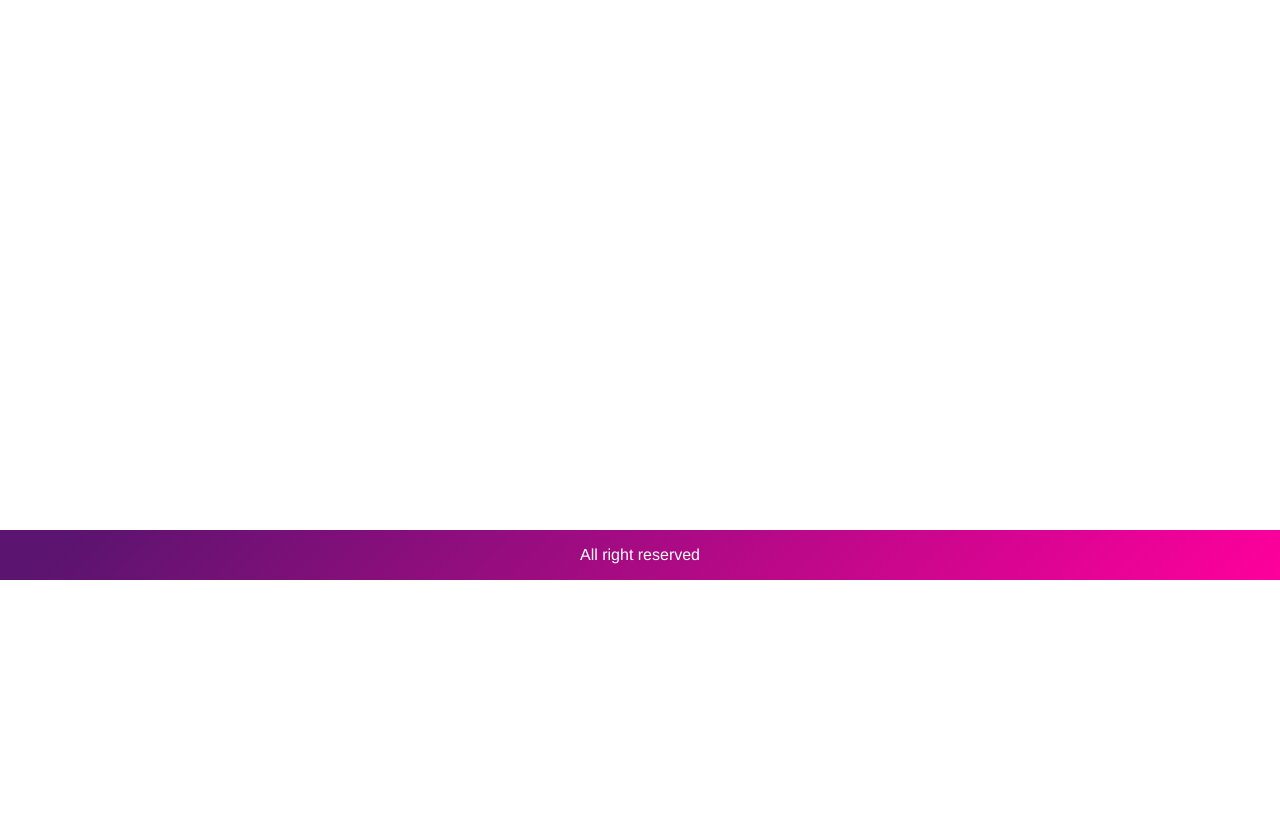
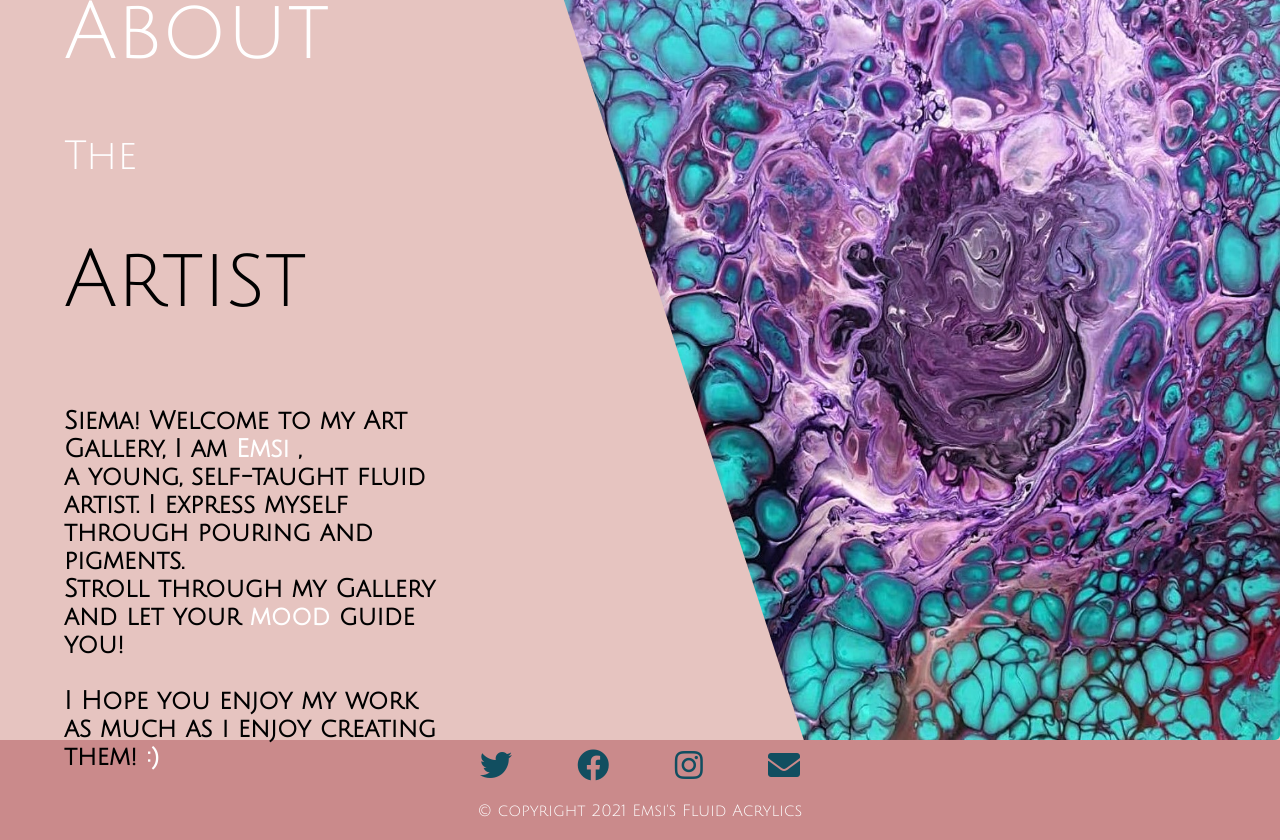
Before and after one commit to aaronwilsondev/ecom-w-admin, a React (Create React App) app in the folder frontend/: page /about in a window 1280 px wide. Shown: the part 220-1060 px from the top of the page. Before the commit the page ends 800 px from the top, so only its background shows below. Built offline with nearby package versions, Linux system fonts and the light colour scheme.

Commit message:
creating homepage hero-section and about section styles

```diff
--- a/frontend/public/index.html
+++ b/frontend/public/index.html
@@ -9,6 +9,8 @@
       name="description"
       content="Web site created using create-react-app"
     />
+    <link rel="preconnect" href="https://fonts.gstatic.com">
+<link href="https://fonts.googleapis.com/css2?family=Homemade+Apple&family=Julius+Sans+One&display=swap" rel="stylesheet">
     <link rel="stylesheet" href="https://use.fontawesome.com/releases/v5.15.1/css/all.css" integrity="sha384-vp86vTRFVJgpjF9jiIGPEEqYqlDwgyBgEF109VFjmqGmIY/Y4HV4d3Gp2irVfcrp" crossorigin="anonymous">
 
     <link rel="apple-touch-icon" href="%PUBLIC_URL%/logo192.png" />
--- a/frontend/src/App.js
+++ b/frontend/src/App.js
@@ -22,6 +22,7 @@ import ProductEditScreen from "./pages/ProductEditScreen/ProductEditScreen";
 import OrderListScreen from "./pages/OrderListScreen/OrderListScreen";
 import UserListScreen from "./pages/UserListScreen/UserListScreen";
 import UserEditScreen from "./pages/UserEditScreen/UserEditScreen";
+import AboutScreen from "./pages/AboutScreen/AboutScreen";
 
 function App() {
 
@@ -35,12 +36,14 @@ function App() {
      dispatch(signout());
   }
 
+  const currentYear= new Date().getFullYear();
+
   return (
     <BrowserRouter>
     <div className="grid-container">
       <header className="row">
         <div>
-          <Link className="brand" to="/" alt="home">ELLA CREATES</Link>
+          <Link className="brand" to="/" alt="home">MC</Link>
         </div>
         <div>
           <Link to="/cart">Cart
@@ -49,6 +52,9 @@ function App() {
               <span className="badge">{cartItems.length}</span>
             )
           }
+          </Link>
+          <Link to="/about">
+             About
           </Link>
           {
             userInfo ? (
@@ -94,8 +100,9 @@ function App() {
           }
         </div>
       </header>
-      <main>
+      <main className="main">
       <Route path="/cart/:id?" component={CartScreen} exact></Route>
+      <Route path="/about" component={AboutScreen}></Route>
       <Route path="/product/:id" component={ProductScreen} exact></Route>
       <Route path="/product/:id/edit" component={ProductEditScreen} exact></Route>
       <Route path="/signin" component={SignInScreen}></Route>
@@ -127,8 +134,22 @@ function App() {
        </AdminRoute>
       <Route path="/" component={HomeScreen} exact></Route>
       </main>
-      <footer className="row center">
-         All right reserved
+      <footer className="row center column">
+         <div className="icons">
+           <Link className="f-icon">
+             <i className="fa-2x social-icon fab fa-twitter"></i>
+           </Link>
+           <Link className="f-icon">
+             <i className=" fa-2x social-icon fab fa-facebook"></i>
+           </Link>
+           <Link className="f-icon">
+             <i className="fa-2x social-icon fab fa-instagram"></i>
+           </Link>
+           <Link className="f-icon">
+             <i className="fa-2x social-icon fas fa-envelope"></i>
+           </Link>
+         </div>
+         <p className="copyright">© copyright {currentYear} Emsi's Fluid Acrylics</p>
       </footer>
     </div>
     </BrowserRouter>
--- /dev/null
+++ b/frontend/src/components/HeroSection/HeroSection.jsx
@@ -0,0 +1,19 @@
+import React from 'react'
+
+export default function HeroSection() {
+    return (
+        <div className="hero-container row">
+            <div className="hero-image-container">
+                <img className="hero-image" src="/images/hero-section.jpg" alt="fluid art" />
+            </div>
+               <h1 className="main-heading">
+                   Emsi's <br/>
+                   <span className="hero-title-dark">Fluid</span> <br/>
+                   Acrylics
+               </h1>
+               <div>
+                   <h3 className="hero-subheading">A Collection of Abstract Works</h3>
+               </div>
+            </div>
+    )
+}
--- a/frontend/src/components/product/product.component.jsx
+++ b/frontend/src/components/product/product.component.jsx
@@ -10,18 +10,14 @@ const {product} = props
 
             <div key={product._id} className="card">
             <Link to={`/product/${product._id}`}>
-               <img className="medium"
+               <img className="medium shadow"
                src={product.image}
                alt={product.name}/>
             </Link>
             <div className="card-body">
-              <Link to={`/product/${product._id}`}>
+              <Link className="product-title" to={`/product/${product._id}`}>
                 <h2>{product.name}</h2>
               </Link>
-              <Rating
-              rating={product.rating}
-              numReviews={product.numReviews}
-              />
               <div className="price">
                 ${product.price}
               </div>
--- a/frontend/src/index.css
+++ b/frontend/src/index.css
@@ -8,7 +8,7 @@ body{
   margin:0;
   height: 100vh;
   font-size: 1.6rem;
-  font-family: Helvetica, Arial, sans-serif;
+  font-family: "Julius Sans One", Arial, sans-serif;
   -webkit-font-smoothing: antialiased;
   -moz-osx-font-smoothing: grayscale;
 }
@@ -26,14 +26,25 @@ body{
   'main'
   'footer';
   grid-template-columns: 1fr;
-  grid-template-rows: 5rem 1fr 5rem;
+  grid-template-rows: 6rem 1fr 10rem;
   height: 100%;
+}
+
+.main {
+  padding: 0;
+}
+
+.shop-page {
+  padding: 20px;
+}
+
+.product-screen{
+  padding: 30px 5px;
 }
 
 header{
   grid-area: header;
-  background: rgb(91,20,111);
-  background: linear-gradient(135deg, rgba(91,20,111,1) 6%, rgba(255,0,156,1) 100%);
+ background-color: #ca8a8b;
 }
 
 main{
@@ -43,9 +54,19 @@ main{
 
 footer{
   grid-area: footer;
-  background: rgb(91,20,111);
-  background: linear-gradient(135deg, rgba(91,20,111,1) 6%, rgba(255,0,156,1) 100%);
+  background-color: #ca8a8b;
   color: #ffffff;
+}
+
+.icons {
+  width: 25%;
+  display: flex;
+  justify-content: space-between;
+  padding: 0.5rem;
+}
+
+.f-icon {
+  color: #114e60;
 }
 
 /* Common */
@@ -95,11 +116,12 @@ button{
 }
 
 button:hover{
-  border: 0.1rem #404040 solid;
+  border: 0.1rem #ffc996 solid;
 }
 
 button.primary{
-  background-color: #f0c040;
+  color: #ffffff;
+  background-color: #114e60;
 }
 
 button.block{
@@ -121,6 +143,10 @@ button.small {
   align-items: flex-end;
 }
 
+.row.column{
+  flex-direction: column;
+}
+
 .row.center{
   justify-content: center;
 }
@@ -135,6 +161,10 @@ button.small {
 
 .col-2{
   flex: 2 1 50rem;
+}
+
+.product-screen-spacing{
+  padding: 1.5rem;
 }
 
 .min-30{
@@ -154,10 +184,11 @@ a.brand{
   color: #ffffff;
   font-size: 3rem;
   font-weight: bold;
+  font-family: "Homemade Apple";
 }
 
 .badge {
-  background-color: #f02020;
+  background-color: #114e60;
   color: #ffffff;
   border-radius: 50%;
   padding: 0.2rem 0.7rem;
@@ -181,6 +212,11 @@ img.medium{
   width: 100%;
 }
 
+img.medium.shadow{
+  -webkit-box-shadow: 2px 5px 16px -6px rgba(0,0,0,0.95);
+box-shadow: 2px 5px 16px -6px rgba(0,0,0,0.95);
+}
+
 img.large{
   width: 100%;
 }
@@ -188,10 +224,14 @@ img.large{
 /* Card */
 
 .card{
-  border: 0.1rem #c0c0c0 solid;
+
   background-color: #f8f8f8;
   border-radius: 0.5rem;
-  margin: 1rem;
+  margin: 1.5rem;
+}
+
+.product-title{
+  color: #114e60;
 }
 
 .card-body{
@@ -251,6 +291,10 @@ img.large{
 }
 
 /* Form */
+
+.cart-panel{
+  border: 0.1rem solid #114e60;
+}
 
 .form {
   max-width: 60rem;
@@ -327,6 +371,121 @@ input {
   padding: 0.5rem;
 }
 
+.table th {
+  color: #ffffff;
+  background-color: #114e60;
+}
+
 .table button {
   margin: 0 0.2rem;
 }
+
+/* Hero Section */
+.hero-container{
+  height:650px;
+  width: 100%;
+  background-color: #e6c4c0;
+}
+
+.hero-image-container{
+  height: 100%;
+  width:70%;
+  clip-path: polygon(0 0, 90% 0, 63% 100%, 0% 100%);
+}
+
+.hero-image{
+  height: 100%;
+  width: 100%;
+}
+
+.main-heading {
+  color: #ffffff;
+  padding: 5%;
+  font-size: 10rem;
+  position: absolute;
+  right: 10%;
+  font-weight: 200;
+}
+
+.hero-subheading{
+  color: #114e60;
+  text-align: right;
+  position: absolute;
+  top: 610px;
+  right: 6%;
+  letter-spacing: 5px;
+  font-weight: bold;
+  font-size: 3rem;
+}
+
+.hero-title-dark{
+  color: black;
+}
+
+/* about section */
+.about-container{
+  width: 100%;
+  height: 900px;
+  background-color: #e6c4c0;
+  position: relative;
+}
+
+.about-content-container{
+  height: 70%;
+  width: 30%;
+  display: flex;
+  flex-direction: column;
+  justify-content: space-between;
+  margin-left: 5%;
+  position: absolute;
+  top: 10%;
+}
+
+.about-image-container{
+  height: 100%;
+  width: 60%;
+  clip-path: polygon(0 0, 100% 0, 100% 100%, 38% 100%);
+  position: absolute;
+  right: 0;
+}
+
+.about-image{
+  height: 100%;
+  width: 100%;
+  border-radius: none;
+}
+
+.about-title-container{
+  text-align: left;
+  /* position: absolute;
+  left: 5%;
+  top: 10%; */
+
+}
+
+.about-title{
+  font-size: 8rem;
+  color: #ffffff;
+  font-weight: 200;
+  padding: 5px 0;
+}
+
+.about-title.black{
+  color: black;
+}
+
+.about-sub{
+  color: #ffffff;
+  font-size: 4rem;
+  font-weight: 200;
+  margin: 20px 0;
+}
+
+.about-text{
+  font-size: 2.5rem;
+  font-weight: bold;
+}
+
+.about-trim {
+  color: #ffffff;
+}
--- /dev/null
+++ b/frontend/src/pages/AboutScreen/AboutScreen.jsx
@@ -0,0 +1,30 @@
+import React from 'react'
+
+export default function AboutScreen() {
+    return (
+        <div className="about-container row">
+            <div className="about-content-container">
+                <div className="about-title-container">
+                  <h1 className="about-title">About</h1>
+                  <h3 className="about-sub">The</h3>
+                  <h1 className="about-title black">Artist</h1>
+                </div>
+                <div className="about-text-container">
+                  <p className="about-text">
+                    Siema! Welcome to my Art Gallery, I am
+                    <span className="about-trim"> Emsi </span>, <br/>
+                    a young, self-taught fluid artist.
+                    I express myself through pouring and pigments. <br/>
+                    Stroll through my Gallery and let your
+                    <span className="about-trim"> mood </span> guide you! <br/>
+                    <br/> I Hope you enjoy my work as much as i enjoy creating them!
+                    <span className="about-trim"> :) </span>
+                  </p>
+                </div>
+            </div>
+            <div className="about-image-container">
+                <img className="about-image" src="/images/hero-section.jpg" alt="fluid art"></img>
+            </div>
+        </div>
+    )
+}
--- a/frontend/src/pages/CartScreen/cartscreen.jsx
+++ b/frontend/src/pages/CartScreen/cartscreen.jsx
@@ -84,7 +84,7 @@ const checkoutHandler = () => {
          }
          </div>
          <div className="col-1">
-           <div className="card card-body">
+           <div className="cart-panel card card-body">
               <ul>
                   <li>
                       <h2>
--- a/frontend/src/pages/HomeScreen/homescreen.component.jsx
+++ b/frontend/src/pages/HomeScreen/homescreen.component.jsx
@@ -3,7 +3,8 @@ import Product from "../../components/product/product.component";
 import LoadingBox from '../../components/loadingbox/loadingbox';
 import MessageBox from '../../components/messagebox/messagebox';
 import { useDispatch, useSelector } from "react-redux";
-import { listProducts } from "../../redux/actions/productActions";;
+import { listProducts } from "../../redux/actions/productActions";import HeroSection from '../../components/HeroSection/HeroSection';
+;
 
 export default function HomeScreen() {
 
@@ -19,12 +20,13 @@ useEffect(() => {
 }, [dispatch])
 
     return (
-      <div>
+      <div className="homescreen">
+      <HeroSection/>
       {loading? (<LoadingBox></LoadingBox>)
       :
       error?(<MessageBox variant="danger">{error}</MessageBox>)
       :
-      (<div className="row center bottom">
+      (<div className="shop-page row center bottom">
         {
           products.map(product => (
             <Product key={product._id} product={product}></Product>
```
Also changed, not shown: frontend/src/pages/ProductScreen/productscreen.component.jsx (+4 -10 lines), frontend/public/images/hero-section.jpg (added).
